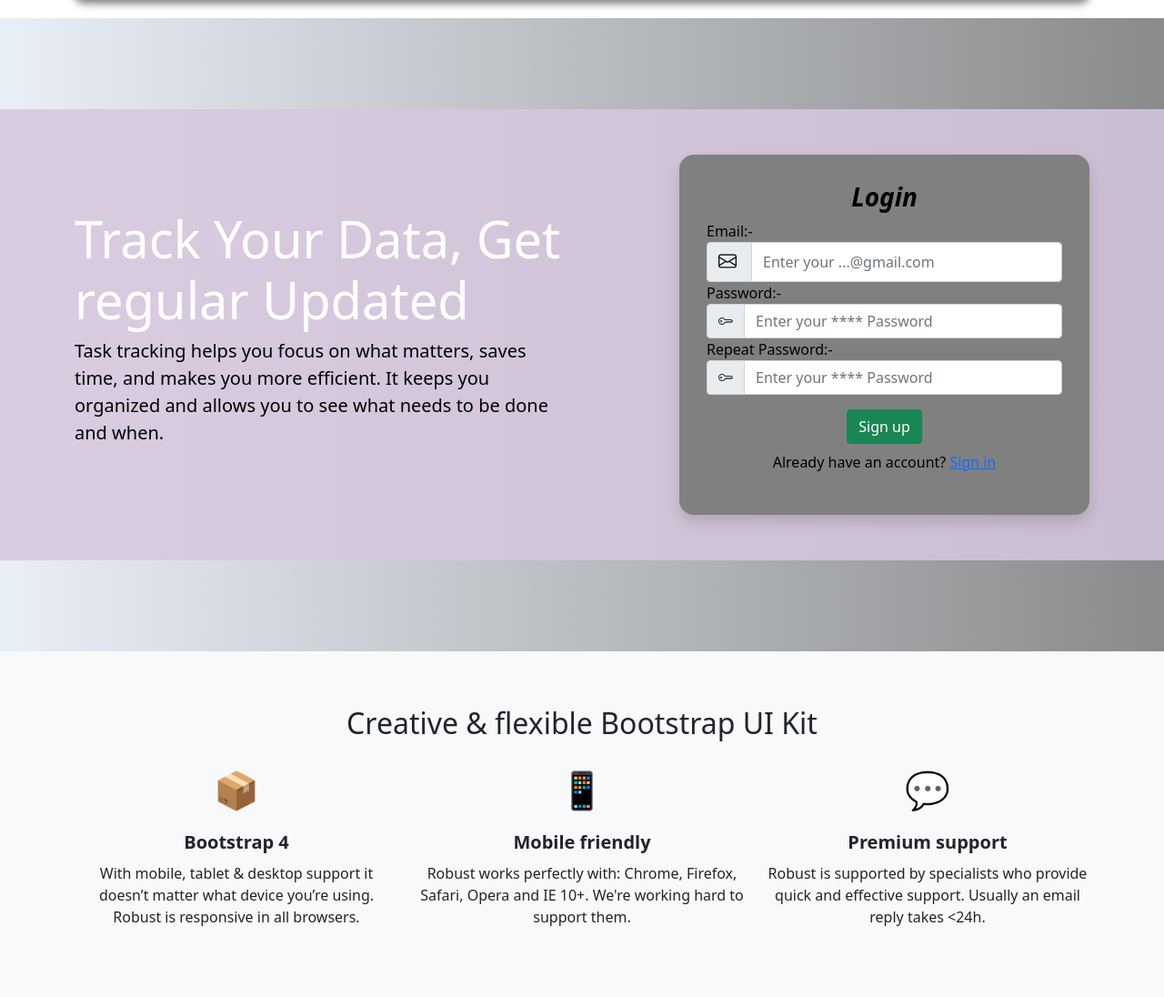
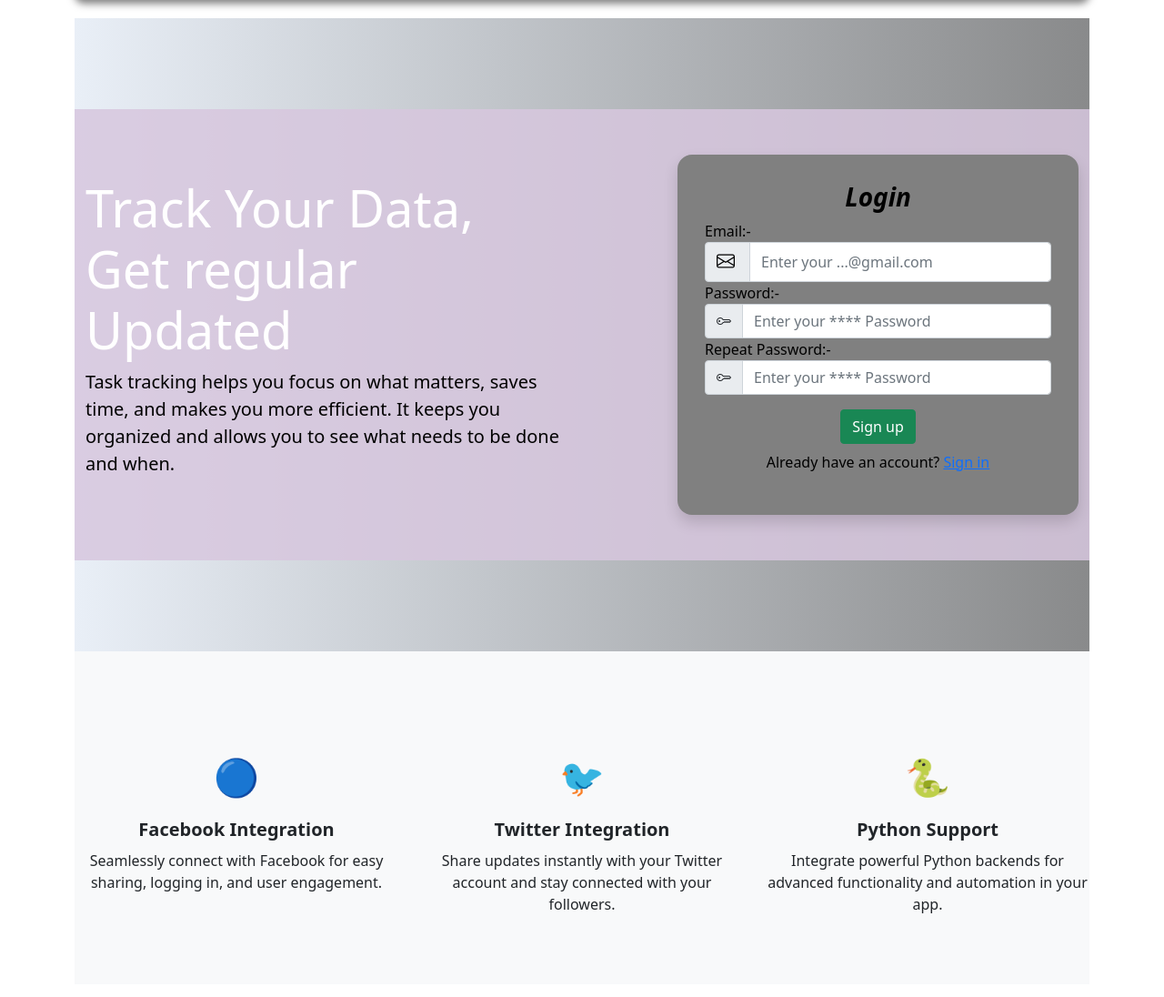
Before and after one commit to KClata17/TaskLog, a Flask app: page / in a window 1280 px wide. Shown: the part 78-1174 px from the top of the page at 91% size. After the commit the page ends 1082 px from the top, so only its background shows below. Run offline with Flask 3, Linux system fonts and the light colour scheme.

Commit message:
Basic error has been solved and user dashboard has been updated

```diff
--- a/templates/base.html
+++ b/templates/base.html
@@ -62,7 +62,7 @@
           </nav>
 
 
-        </div>
+
 
 
 
--- a/templates/home.html
+++ b/templates/home.html
@@ -64,23 +64,21 @@
 
   <!-- Features Section -->
   <section class="features text-center bg-light">
-    <div class="container">
-      <h2 class="mb-4 font-weight-bold">Creative & flexible Bootstrap UI Kit</h2>
-      <div class="row">
+    <div class="row mt-5">
       <div class="col-md-4">
-          <div class="icon mb-3">📦</div>
-          <h5 class="font-weight-bold">Bootstrap 4</h5>
-          <p>With mobile, tablet & desktop support it doesn’t matter what device you’re using. Robust is responsive in all browsers.</p>
+        <div class="icon mb-3">🔵</div>
+        <h5 class="font-weight-bold">Facebook Integration</h5>
+        <p>Seamlessly connect with Facebook for easy sharing, logging in, and user engagement.</p>
       </div>
       <div class="col-md-4">
-          <div class="icon mb-3">📱</div>
-          <h5 class="font-weight-bold">Mobile friendly</h5>
-          <p>Robust works perfectly with: Chrome, Firefox, Safari, Opera and IE 10+. We're working hard to support them.</p>
+        <div class="icon mb-3">🐦</div>
+        <h5 class="font-weight-bold">Twitter Integration</h5>
+        <p>Share updates instantly with your Twitter account and stay connected with your followers.</p>
       </div>
       <div class="col-md-4">
-          <div class="icon mb-3">💬</div>
-          <h5 class="font-weight-bold">Premium support</h5>
-          <p>Robust is supported by specialists who provide quick and effective support. Usually an email reply takes &lt;24h.</p>
+        <div class="icon mb-3">🐍</div>
+        <h5 class="font-weight-bold">Python Support</h5>
+        <p>Integrate powerful Python backends for advanced functionality and automation in your app.</p>
       </div>
       </div>
     </div>
--- a/templates/userdash.html
+++ b/templates/userdash.html
@@ -18,6 +18,11 @@
                 <i class="bi bi-pencil-square me-2"></i> Update Profile
             </a>
         </div>
+        <div class="text-center mt-4">
+            <a href="{{ url_for('dashboard', ) }}" class="btn btn-outline-primary w-100">
+                <i class="bi bi-pencil-square me-2"></i> Back
+            </a>
+        </div>
     </div>
 </div>
 {% endblock body %}
```
Also changed, not shown: app.py (+0 -10 lines), instance/TaskLog_database.db. Lines whose indentation alone changed are shown as unchanged.
